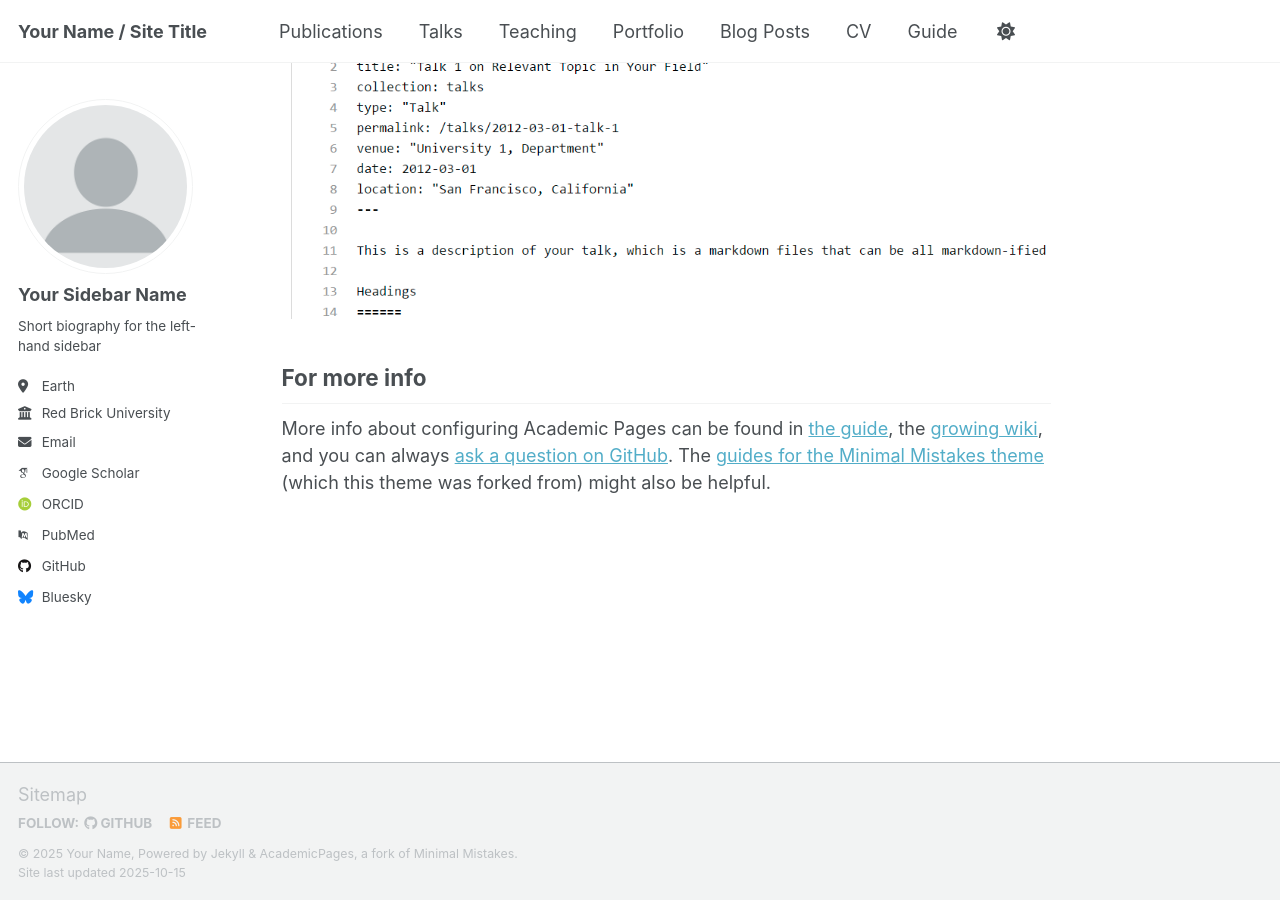
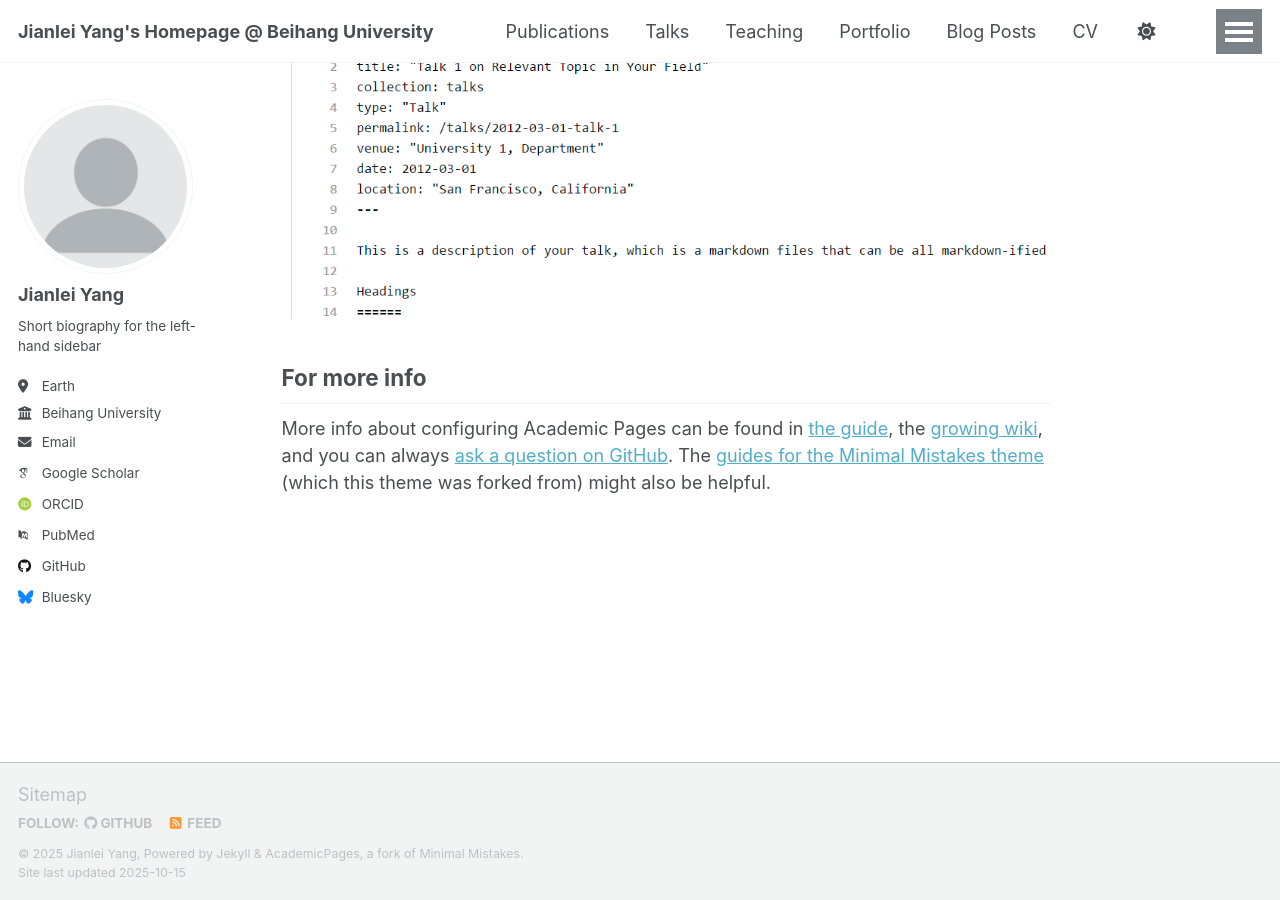
Before and after one commit to dogrush/dogrush.github.io, a Jekyll site: the page built from _pages/about.md, in a window 1280 px wide and 900 px high, scrolled down 2880 px. Built offline with Jekyll 4.4.1, drawn with Linux system fonts in a browser that asks for light colours; some web fonts are replaced; a script that is not in the unit is left out.

Commit message:
Update _config.yml
update basic info

```diff
--- a/_config.yml
+++ b/_config.yml
@@ -9,14 +9,14 @@
 # Basic Site Settings
 locale                   : "en-US"
 site_theme               : "default" # Currently available options are "default", "air"
-title                    : "Your Name / Site Title"
+title                    : "Jianlei Yang's Homepage @ Beihang University"
 title_separator          : "-"
-name                     : &name "Your Name"
-description              : &description "Your Name's academic portfolio"   # Update this with a general description of your site, this is the default if not overridden by a page
-url                      : https://academicpages.github.io # The base hostname & protocol for your site e.g. "https://[your GitHub username].github.io",
+name                     : &name "Jianlei Yang"
+description              : &description "Jianlei Yang's Homepage @ Beihang University"   # Update this with a general description of your site, this is the default if not overridden by a page
+url                      : https://dogrush.github.io # The base hostname & protocol for your site e.g. "https://[your GitHub username].github.io",
                                                            # or if you already have some other page hosted on Github then use "https://[your GitHub username].github.io/[Your Repo Name]"
 baseurl                  : "" # the subpath of your site, e.g. "/blog"
-repository               : "academicpages/academicpages.github.io"
+repository               : "dogrush/dogrush.github.io"
 
 # Site Author - The following control what appear as part of the author content on the side bar.
 #               If a field is blank the icon and link will not appear, otherwise it will be shown.
@@ -24,13 +24,13 @@ repository               : "academicpages/academicpages.github.io"
 author:
   # Biographic information
   avatar           : "profile.png"
-  name             : "Your Sidebar Name"
-  pronouns         : # example: "she/her"
+  name             : "Jianlei Yang"
+  pronouns         : # example: "Prof."
   bio              : "Short biography for the left-hand sidebar"
   location         : "Earth"
-  employer         : "Red Brick University"
+  employer         : "Beihang University"
   uri              : # URL
-  email            : "none@example.org"
+  email            : "jianlei@buaa.edu.cn"
 
   # Academic websites
   academia         : # URL
```
